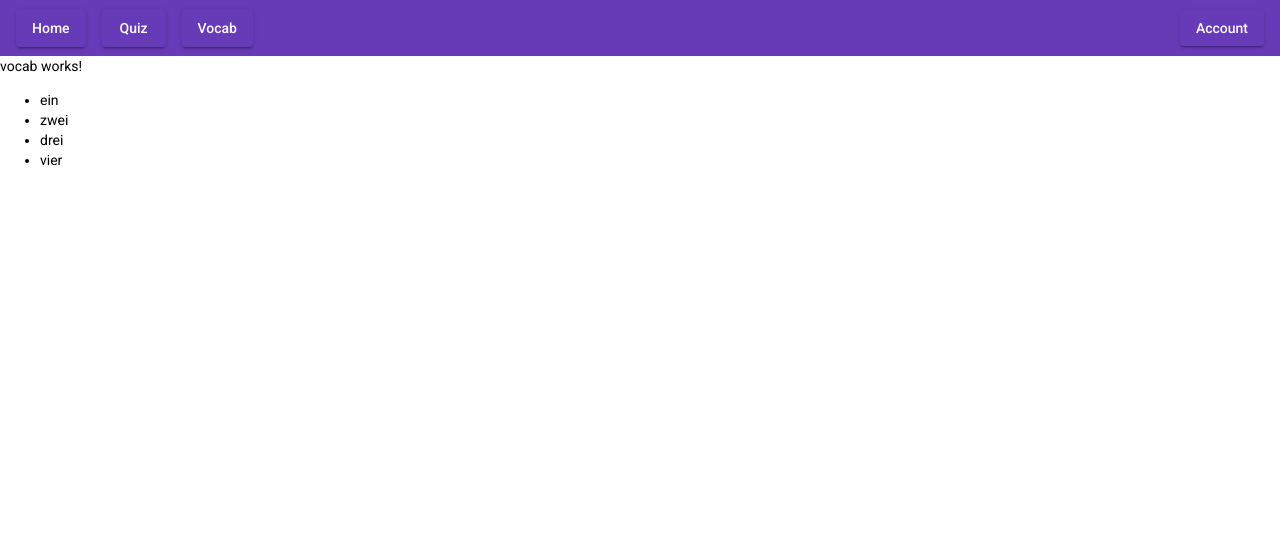
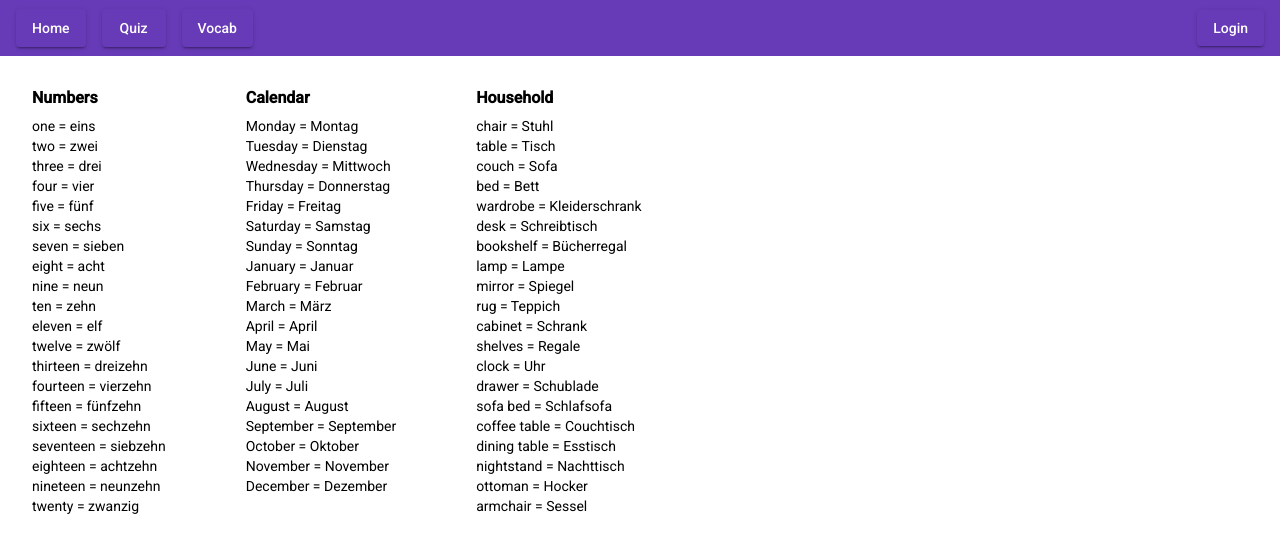
Before and after one commit to kayrux/Vocab-Quizzer, an Angular app: page /vocab in a window 1280 px wide. Shown: the top 552 px of the page. Built offline with nearby package versions, Linux system fonts and the light colour scheme.

Commit message:
Added support for json files. Added vocab.json and basic display of vocab lists

```diff
--- a/src/app/app.component.html
+++ b/src/app/app.component.html
@@ -9,7 +9,7 @@
     <a routerLink="/vocab">Vocab</a>
   </button>
   <div class="flex-spacer"></div>
-  <button mat-raised-button color="primary">Account</button>
+  <button mat-raised-button color="primary">Login</button>
 </div>
 
 <router-outlet></router-outlet>
--- a/src/app/vocab/data-access/vocab.json
+++ b/src/app/vocab/data-access/vocab.json
@@ -0,0 +1,82 @@
+{
+  "languages": {
+    "german": {
+      "defaultLists": {
+        "numbers": {
+          "title": "Numbers",
+          "vocab": [
+            { "local": "one", "translation": "eins" },
+            { "local": "two", "translation": "zwei" },
+            { "local": "three", "translation": "drei" },
+            { "local": "four", "translation": "vier" },
+            { "local": "five", "translation": "fünf" },
+            { "local": "six", "translation": "sechs" },
+            { "local": "seven", "translation": "sieben" },
+            { "local": "eight", "translation": "acht" },
+            { "local": "nine", "translation": "neun" },
+            { "local": "ten", "translation": "zehn" },
+            { "local": "eleven", "translation": "elf" },
+            { "local": "twelve", "translation": "zwölf" },
+            { "local": "thirteen", "translation": "dreizehn" },
+            { "local": "fourteen", "translation": "vierzehn" },
+            { "local": "fifteen", "translation": "fünfzehn" },
+            { "local": "sixteen", "translation": "sechzehn" },
+            { "local": "seventeen", "translation": "siebzehn" },
+            { "local": "eighteen", "translation": "achtzehn" },
+            { "local": "nineteen", "translation": "neunzehn" },
+            { "local": "twenty", "translation": "zwanzig" }
+          ]
+        },
+        "calendar": {
+          "title": "Calendar",
+          "vocab": [
+            { "local": "Monday", "translation": "Montag" },
+            { "local": "Tuesday", "translation": "Dienstag" },
+            { "local": "Wednesday", "translation": "Mittwoch" },
+            { "local": "Thursday", "translation": "Donnerstag" },
+            { "local": "Friday", "translation": "Freitag" },
+            { "local": "Saturday", "translation": "Samstag" },
+            { "local": "Sunday", "translation": "Sonntag" },
+            { "local": "January", "translation": "Januar" },
+            { "local": "February", "translation": "Februar" },
+            { "local": "March", "translation": "März" },
+            { "local": "April", "translation": "April" },
+            { "local": "May", "translation": "Mai" },
+            { "local": "June", "translation": "Juni" },
+            { "local": "July", "translation": "Juli" },
+            { "local": "August", "translation": "August" },
+            { "local": "September", "translation": "September" },
+            { "local": "October", "translation": "Oktober" },
+            { "local": "November", "translation": "November" },
+            { "local": "December", "translation": "Dezember" }
+          ]
+        },
+        "household": {
+          "title": "Household",
+          "vocab": [
+            { "local": "chair", "translation": "Stuhl" },
+            { "local": "table", "translation": "Tisch" },
+            { "local": "couch", "translation": "Sofa" },
+            { "local": "bed", "translation": "Bett" },
+            { "local": "wardrobe", "translation": "Kleiderschrank" },
+            { "local": "desk", "translation": "Schreibtisch" },
+            { "local": "bookshelf", "translation": "Bücherregal" },
+            { "local": "lamp", "translation": "Lampe" },
+            { "local": "mirror", "translation": "Spiegel" },
+            { "local": "rug", "translation": "Teppich" },
+            { "local": "cabinet", "translation": "Schrank" },
+            { "local": "shelves", "translation": "Regale" },
+            { "local": "clock", "translation": "Uhr" },
+            { "local": "drawer", "translation": "Schublade" },
+            { "local": "sofa bed", "translation": "Schlafsofa" },
+            { "local": "coffee table", "translation": "Couchtisch" },
+            { "local": "dining table", "translation": "Esstisch" },
+            { "local": "nightstand", "translation": "Nachttisch" },
+            { "local": "ottoman", "translation": "Hocker" },
+            { "local": "armchair", "translation": "Sessel" }
+          ]
+        }
+      }
+    }
+  }
+}
--- a/src/app/vocab/data-access/vocab.service.ts
+++ b/src/app/vocab/data-access/vocab.service.ts
@@ -1,10 +1,13 @@
 import { Injectable } from '@angular/core';
-
+import vocabJSON from '../data-access/vocab.json';
+import { VocabJSON } from './vocab.model';
 @Injectable({
-  providedIn: 'root'
+  providedIn: 'root',
 })
 export class VocabService {
+  public vocabJSON = vocabJSON as VocabJSON;
 
-  public basicVocabList = ['ein','zwei','drei','vier'];
-  constructor() { }
+  public defaultLists = Object.values(vocabJSON.languages.german.defaultLists);
+
+  constructor() {}
 }
--- a/src/app/vocab/feature/vocab.component.css
+++ b/src/app/vocab/feature/vocab.component.css
@@ -0,0 +1,13 @@
+.vocab-list-container {
+  display: flex;
+  flex-direction: row;
+  column-gap: 5rem;
+  flex-wrap: wrap;
+  margin: 2rem;
+}
+
+.list-title {
+  font-weight: bold;
+  font-size: 16px;
+  margin-bottom: 0.5rem;
+}
--- a/src/app/vocab/feature/vocab.component.html
+++ b/src/app/vocab/feature/vocab.component.html
@@ -1,7 +1,10 @@
-<p>vocab works!</p>
-
-<ul>
-    <li *ngFor="let vocab of vocabService.basicVocabList">
-        {{vocab}}
-    </li>
-</ul>
+<div class="vocab-list-container">
+  <div *ngFor="let list of vocabService.defaultLists">
+    <div class="list-title">{{ list.title }}</div>
+    <div>
+      <div *ngFor="let vocab of list.vocab">
+        {{ vocab.local }} = {{ vocab.translation }}
+      </div>
+    </div>
+  </div>
+</div>
--- a/tsconfig.json
+++ b/tsconfig.json
@@ -2,6 +2,8 @@
 {
   "compileOnSave": false,
   "compilerOptions": {
+    "resolveJsonModule": true,
+    "allowSyntheticDefaultImports": true,
     "baseUrl": "./",
     "outDir": "./dist/out-tsc",
     "forceConsistentCasingInFileNames": true,
```
Also changed, not shown: src/app/vocab/data-access/vocab.model.ts (added, +17 -0 lines).
